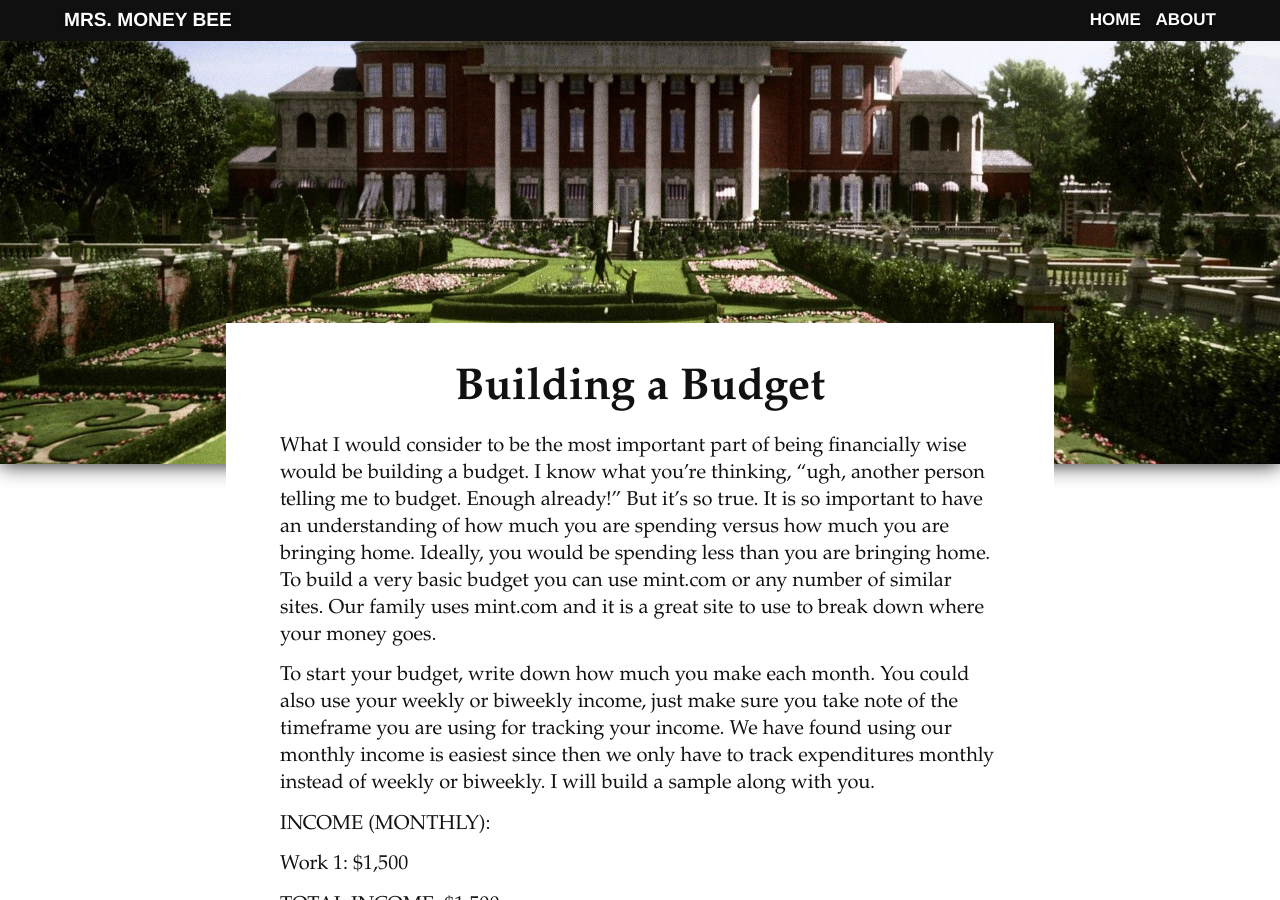
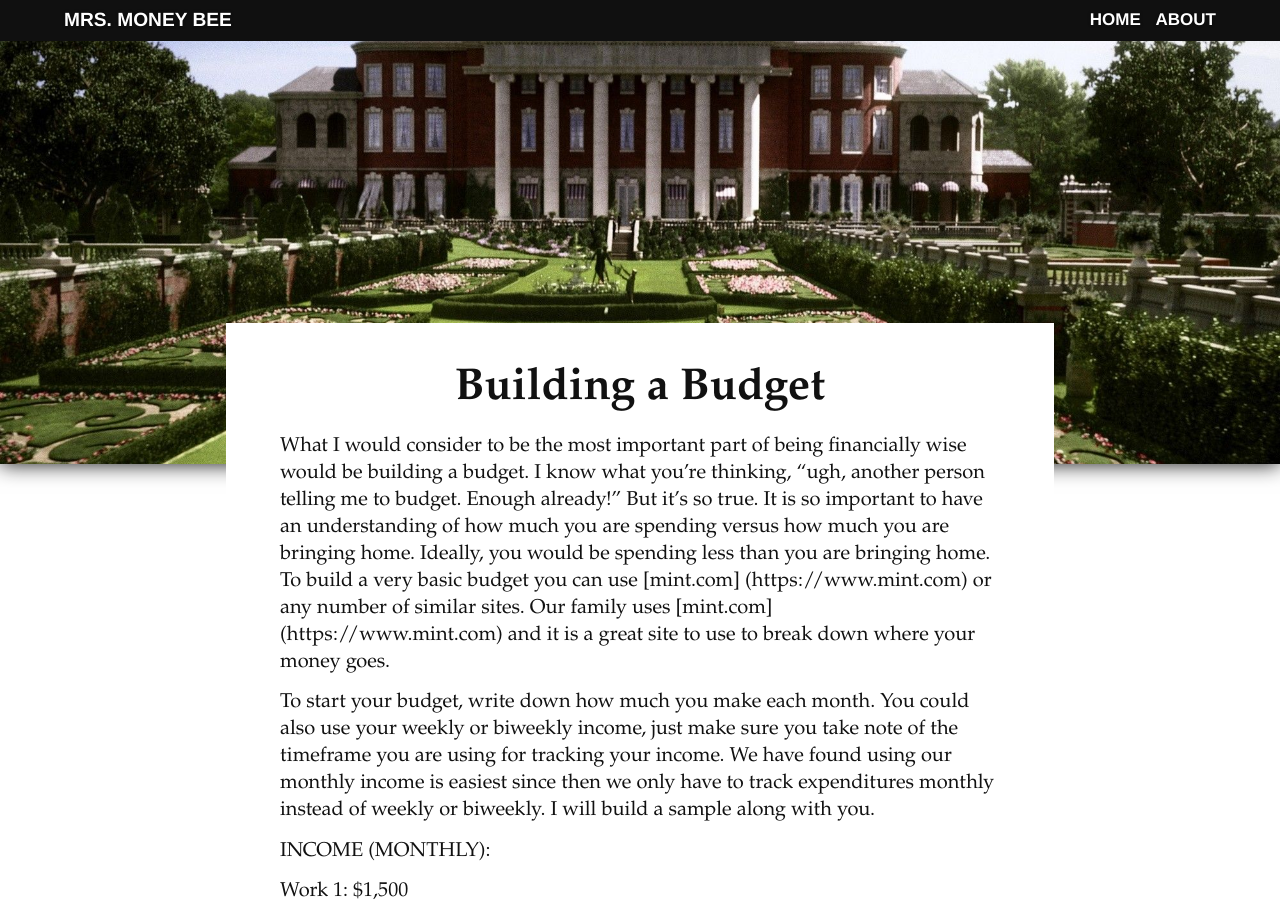
Before and after one commit to mrsmoneybee/mrsmoneybee.github.io, a Jekyll site: the page built from _posts/2016-09-20-building-a-budget.md, in a window 1280 px wide and 900 px high. Built offline with Jekyll 4.4.1, drawn with Linux system fonts in a browser that asks for light colours; nearby versions of some CDN libraries; comment, search, counter and statistics services are not loaded; some of the changed lines change nothing that is shown.

Commit message:
Update 2016-09-20-building-a-budget.md

```diff
--- a/_posts/2016-09-20-building-a-budget.md
+++ b/_posts/2016-09-20-building-a-budget.md
@@ -5,7 +5,7 @@ image:
   feature: gatsby.jpg
 ---
 
-What I would consider to be the most important part of being financially wise would be building a budget. <!--more--> I know what you’re thinking, “ugh, another person telling me to budget. Enough already!” But it’s so true. It is so important to have an understanding of how much you are spending versus how much you are bringing home. Ideally, you would be spending less than you are bringing home. To build a very basic budget you can use mint.com or any number of similar sites. Our family uses mint.com and it is a great site to use to break down where your money goes.
+What I would consider to be the most important part of being financially wise would be building a budget. <!--more--> I know what you’re thinking, “ugh, another person telling me to budget. Enough already!” But it’s so true. It is so important to have an understanding of how much you are spending versus how much you are bringing home. Ideally, you would be spending less than you are bringing home. To build a very basic budget you can use [mint.com] (https://www.mint.com) or any number of similar sites. Our family uses [mint.com] (https://www.mint.com) and it is a great site to use to break down where your money goes.
 
 To start your budget, write down how much you make each month. You could also use your weekly or biweekly income, just make sure you take note of the timeframe you are using for tracking your income. We have found using our monthly income is easiest since then we only have to track expenditures monthly instead of weekly or biweekly. I will build a sample along with you.
 
```
